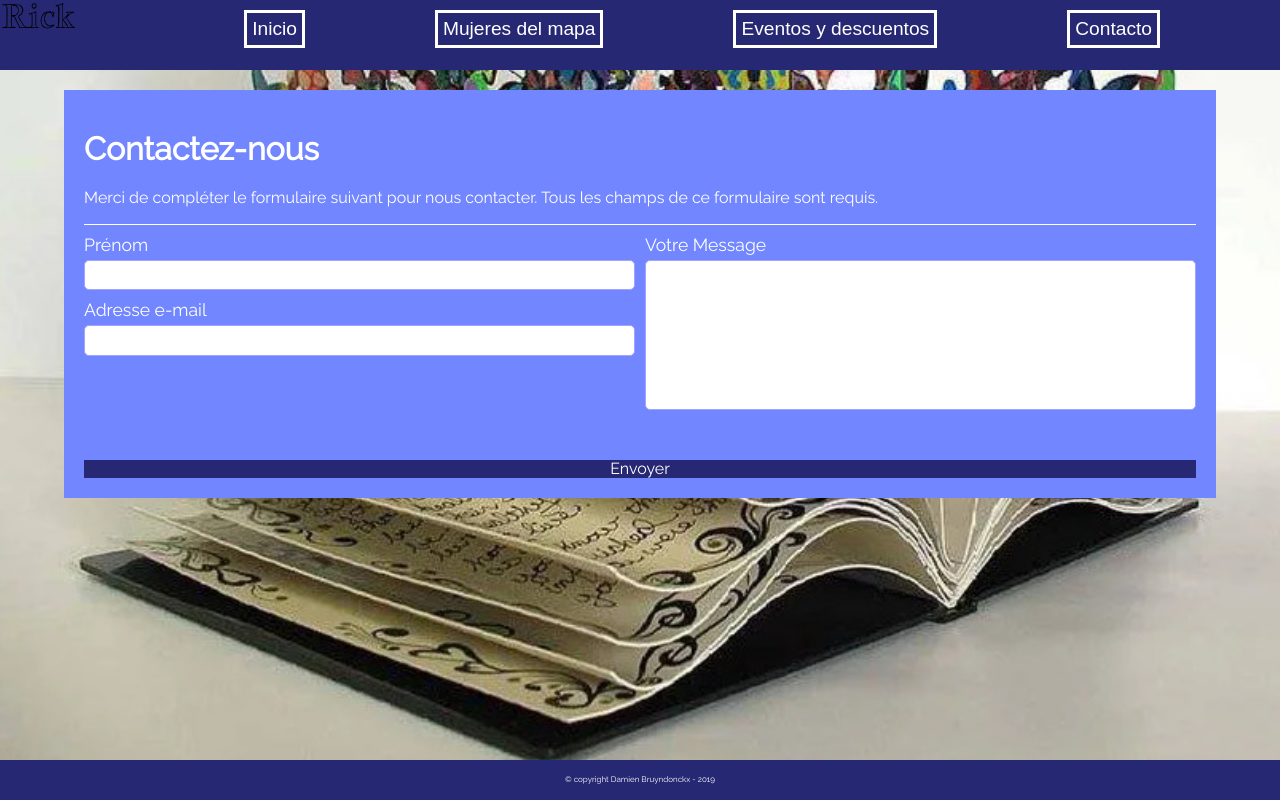
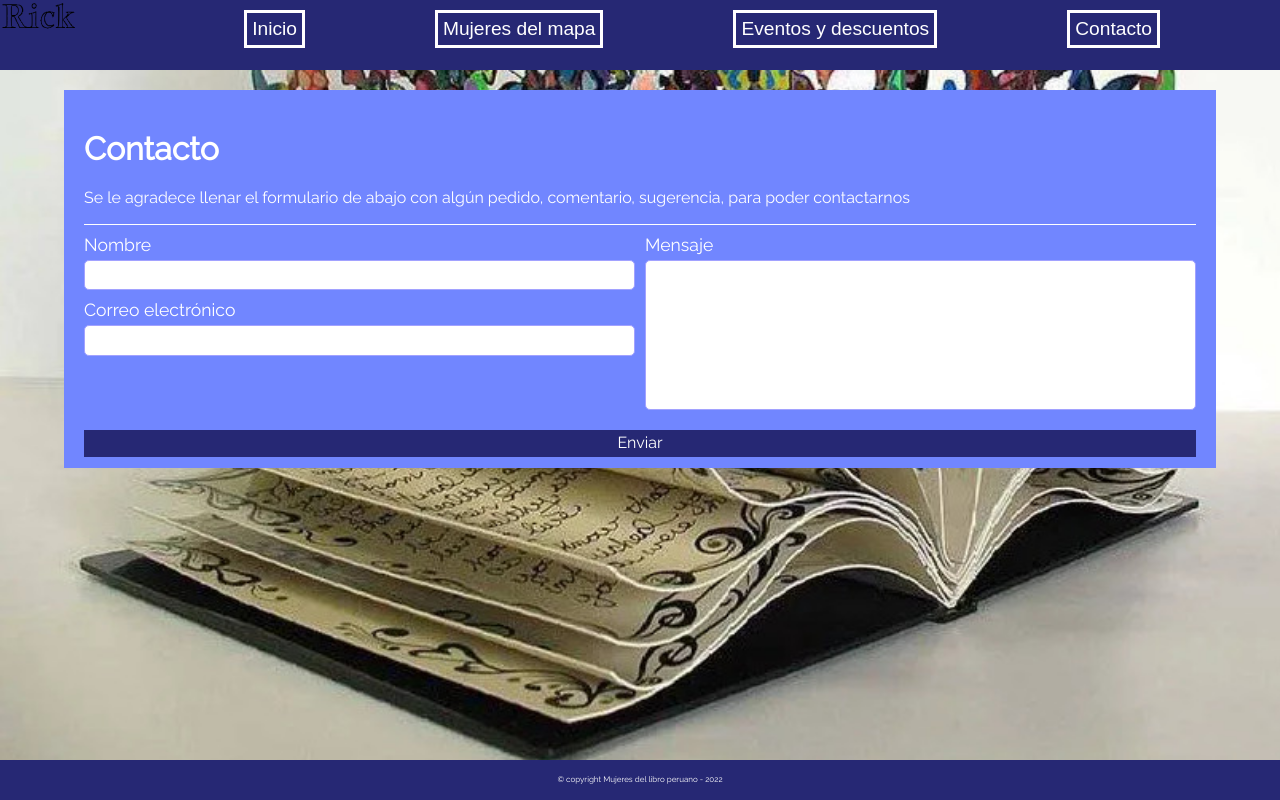
Before and after one commit to RicBar10/EscritorasCusco, a Django app: page /contact in a window 1280 px wide. Run offline with Django 3.2, Linux system fonts and the light colour scheme; some web fonts are replaced.

Commit message:
mas cambios, branch Rick funciona

```diff
--- a/escritoras_cusco/site_web/static/css/nb.css
+++ b/escritoras_cusco/site_web/static/css/nb.css
@@ -161,16 +161,23 @@ main form textarea {
 }
 main form button{
     padding: 10px;
-    background-color: var(--red);
+    background-color: var(--shaded-red);
     color: var(--white);
     border: none;
-    margin-top: 30px;
+    /*margin-top: 10px;
+    margin-bottom: 5px;*/
+    /*width: 100px;
+    height: 50px;*/
+    width: 100%;
+    height: 150%;
+    justify-content: center;
+
 }
 main form button:hover{
-    background-color: var(--shaded-red);
+    background-color: rgba(255, 255, 255, 0.692);
 }
 main form button:active{
-    background-color: var(--red);
+    background-color: red;
 }
 main form .msg{
     font-size: .8em;
@@ -457,16 +464,18 @@ main ul li a{
 
   /*Eventos************/
   .eventos {
-    padding: 15px;
+    padding: 10px;
     margin: 5px;
-    background-color: rgb(76, 140, 236);
+    background-color: rgb(77, 189, 253);
     display:table-column;
   }
-  #pageContent.home h1{
+
+  .eventos h1{
     font-family: Cantarell, Arial, sans-serif;
     font-size: 1.2em;
     margin: 15px 0;
-}
+
+  }
 
   .wrap h1{
     color: rgb(255, 164, 79);
--- a/escritoras_cusco/site_web/static/js/map.js
+++ b/escritoras_cusco/site_web/static/js/map.js
@@ -12,7 +12,7 @@ document.addEventListener('DOMContentLoaded', function() {
 
     var marker = L.marker([-13.5498695,-71.953328,12]).addTo(map);
 
-    var marker2 = L.marker([-12,-68]).addTo(map);
+    var marker2 = L.marker([-14.26944,-71.22611]).addTo(map);
 
     var popup = L.popup();
 
--- a/escritoras_cusco/site_web/templates/about.html
+++ b/escritoras_cusco/site_web/templates/about.html
@@ -58,7 +58,7 @@
         </main>
     </section>
     <footer id="mainFooter">
-        <p>&copy; copyright Damien Bruyndonckx - 2019</p>
+        <p>&copy; copyright Mujeres del libro peruano - 2022</p>
     </footer>
 </body>
 
--- a/escritoras_cusco/site_web/templates/contact.html
+++ b/escritoras_cusco/site_web/templates/contact.html
@@ -6,7 +6,7 @@
     <meta charset="UTF-8">
     <meta name="viewport" content="width=device-width, initial-scale=1.0">
     <meta http-equiv="X-UA-Compatible" content="ie=edge">
-    <title>N&B photographies - Contact</title>
+    <title>Mujeres del libro peruano - Contacto</title>
     <link rel="stylesheet" href="{% static 'css/normalize.css' %}">
     <link rel="stylesheet" href="{% static 'css/nb.css' %}">
     <script src="{% static 'js/randomImage.js' %}" defer></script>
@@ -29,33 +29,32 @@
 
     <section id="pageContent">
         <main>
-            <h1>Contactez-nous</h1>
-            <p>Merci de compléter le formulaire suivant pour nous contacter. Tous les champs de ce formulaire sont
-                requis.</p>
+            <h1>Contacto</h1>
+            <p>Se le agradece llenar el formulario de abajo con algún pedido, comentario, sugerencia, para poder contactarnos</p>
             <form id="frmContact" method="POST" action="#">
                 {% csrf_token %}
                 <div id="leftCol">
                     <div>
-                        <label for="name">Prénom</label>
+                        <label for="name">Nombre</label>
                         <input type="text" name="name" id="name" required />
                     </div>
                     <div>
-                        <label for="email">Adresse e-mail</label>
+                        <label for="email">Correo electrónico</label>
                         <input type="email" name="email" id="email" required>
                     </div>
                 </div>
                 <div id="rightCol">
                     <div>
-                        <label for="subject">Votre Message</label>
+                        <label for="subject">Mensaje</label>
                         <textarea id="subject" name="subject" required></textarea>
                     </div>
                 </div>
-                <button type="submit">Envoyer</button>
+                <button type="submit">Enviar</button>
             </form>
         </main>
     </section>
     <footer id="mainFooter">
-        <p>&copy; copyright Damien Bruyndonckx - 2019</p>
+        <p>&copy; copyright Mujeres del libro peruano - 2022</p>
     </footer>
 </body>
 
--- a/escritoras_cusco/site_web/templates/eventos.html
+++ b/escritoras_cusco/site_web/templates/eventos.html
@@ -6,7 +6,7 @@
     <meta charset="UTF-8">
     <meta name="viewport" content="width=device-width, initial-scale=1.0">
     <meta http-equiv="X-UA-Compatible" content="ie=edge">
-    <title>N&B photographies - Galeries</title>
+    <title>Mujeres del libro peruano - Eventos</title>
     <link rel="stylesheet" href="{% static 'css/normalize.css' %}">
     <link rel="stylesheet" href="{% static 'css/nb.css' %}">
     <script src="{% static 'js/randomImage.js' %}" defer></script>
@@ -67,7 +67,7 @@
         <!-- </main> -->
     </section>
     <footer id="mainFooter">
-        <p>&copy; copyright Damien Bruyndonckx - 2019</p>
+        <p>&copy; copyright Mujeres del libro peruano - 2022</p>
     </footer>
     <figure id="galleryContainer"><img src=""></figure>
 </body>
--- a/escritoras_cusco/site_web/templates/galleries.html
+++ b/escritoras_cusco/site_web/templates/galleries.html
@@ -6,7 +6,7 @@
     <meta charset="UTF-8">
     <meta name="viewport" content="width=device-width, initial-scale=1.0">
     <meta http-equiv="X-UA-Compatible" content="ie=edge">
-    <title>N&B photographies - Galeries</title>
+    <title>Mujeres del libro peruano - Galerías</title>
     <link rel="stylesheet" href="{% static 'css/normalize.css' %}">
     <link rel="stylesheet" href="{% static 'css/nb.css' %}">
     <script src="{% static 'js/jquery-3.2.1.js' %}"></script>
@@ -55,7 +55,7 @@
         </div>
     </section>
     <footer id="mainFooter">
-        <p>&copy; copyright Damien Bruyndonckx - 2019</p>
+        <p>&copy; copyright Mujeres del libro peruano - 2022</p>
     </footer>
 </body>
 
--- a/escritoras_cusco/site_web/templates/index.html
+++ b/escritoras_cusco/site_web/templates/index.html
@@ -6,7 +6,7 @@
     <meta charset="UTF-8">
     <meta name="viewport" content="width=device-width, initial-scale=1.0">
     <meta http-equiv="X-UA-Compatible" content="ie=edge">
-    <title>Mapa de escritoras peruanas</title>
+    <title>Mujeres del libro peruano</title>
     <link rel="stylesheet" href="{% static 'css/normalize.css' %}">
     <link rel="stylesheet" href="{% static 'css/nb.css' %}">
     <link rel="stylesheet" href="{% static 'css/map.css' %}">
@@ -69,7 +69,7 @@
 
 
     <footer id="mainFooter">
-        <p>&copy; copyright Damien Bruyndonckx - 2019</p>
+        <p>&copy; copyright Mujeres del libro peruano - 2022</p>
     </footer>
 </body>
 
--- a/escritoras_cusco/site_web/templates/singleGallery.html
+++ b/escritoras_cusco/site_web/templates/singleGallery.html
@@ -6,7 +6,7 @@
     <meta charset="UTF-8">
     <meta name="viewport" content="width=device-width, initial-scale=1.0">
     <meta http-equiv="X-UA-Compatible" content="ie=edge">
-    <title>N&B photographies - Galeries</title>
+    <title>Mujeres del libro peruano - Escritora</title>
     <link rel="stylesheet" href="{% static 'css/normalize.css' %}">
     <link rel="stylesheet" href="{% static 'css/nb.css' %}">
     <script src="{% static 'js/randomImage.js' %}" defer></script>
@@ -50,7 +50,7 @@
         <!-- </main> -->
     </section>
     <footer id="mainFooter">
-        <p>&copy; copyright Damien Bruyndonckx - 2019</p>
+        <p>&copy; copyright Mujeres del libro peruano - 2022</p>
     </footer>
     <figure id="galleryContainer"><img src=""></figure>
 </body>
```
Also changed, not shown: escritoras_cusco/site_web/templates/merci.html (+5 -5 lines).
